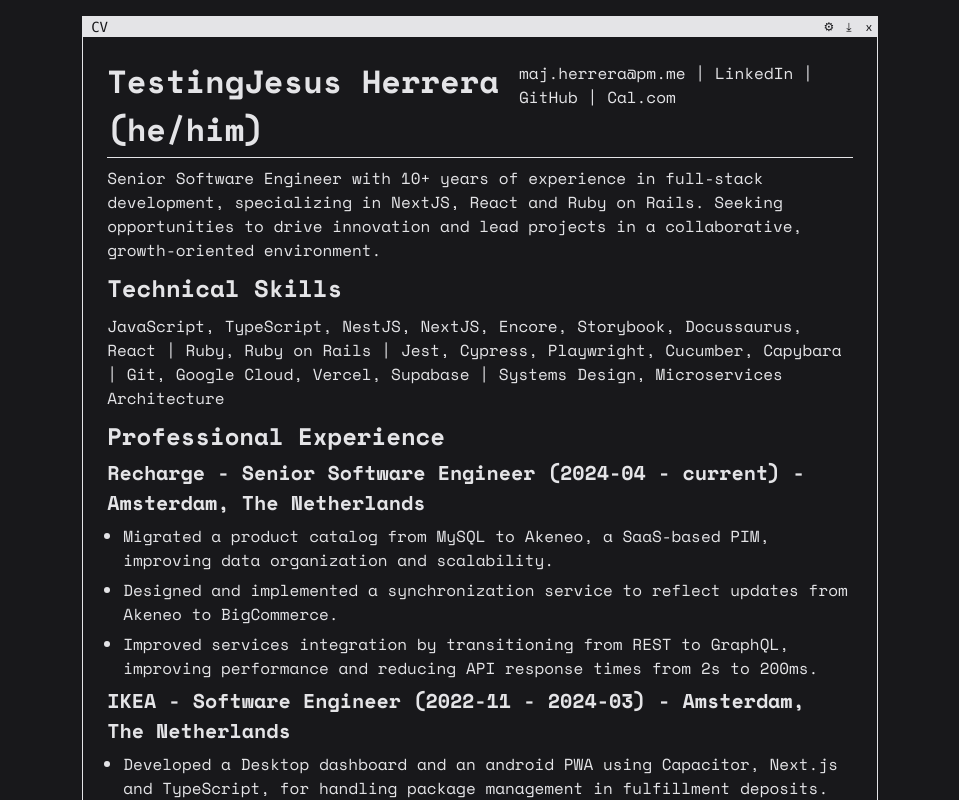
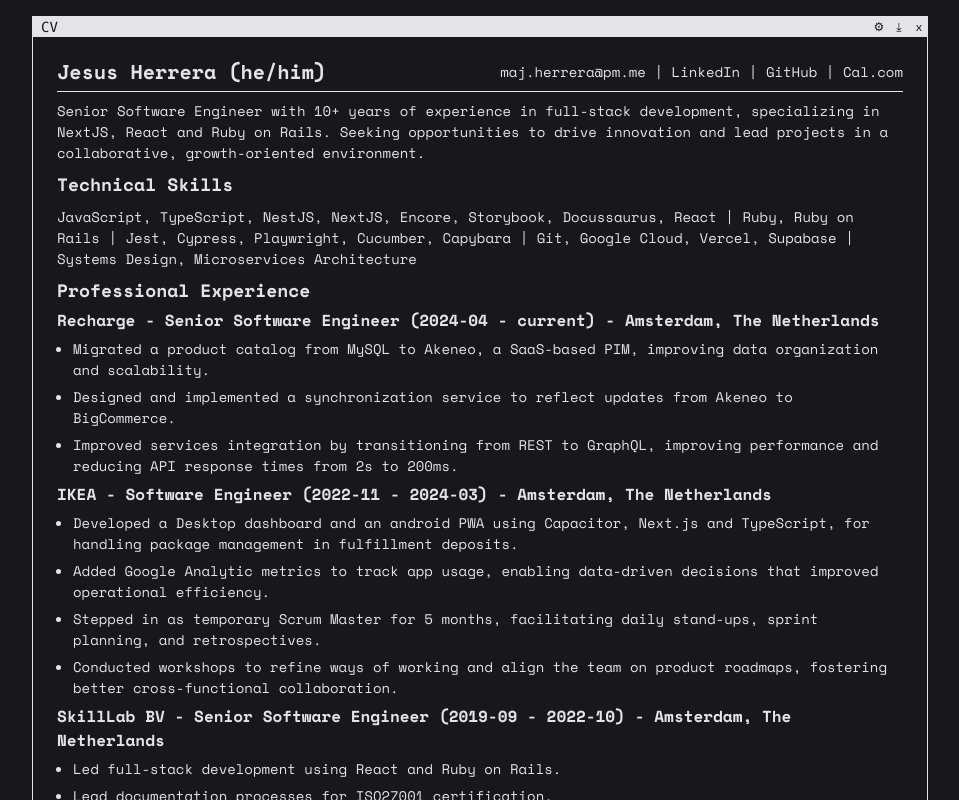
Before and after one commit to trueshizus/shizus, a Next.js app: page / in a window 1280 px wide. Shown: the top 800 px of the page, without its empty margins (160-1119 px from the left). Built offline with nearby package versions, Linux system fonts and the light colour scheme.

Commit message:
Adjust default font sizes and add size display in text styler

```diff
--- a/components/cv-mdx-components.tsx
+++ b/components/cv-mdx-components.tsx
@@ -31,7 +31,6 @@ const H1 = ({ children }: MDXComponentProps) => {
       className={`font-mono font-bold my-1 ${currentFont.className}`}
       style={{ fontSize: `${fontSizes.h1}px` }}
     >
-      <span className="text-zinc-200">Testing</span>
       {children}
     </h1>
   );
--- a/components/interactive-cv.tsx
+++ b/components/interactive-cv.tsx
@@ -5,7 +5,7 @@ export default function InteractiveCV() {
   const { currentFont } = useFont();
   return (
     <article
-      className={`md:h-[297mm] md:w-[210mm] px-6 py-4 ${currentFont.className}`}
+      className={`md:min-h-[297mm] md:min-w-[210mm] px-6 py-4 ${currentFont.className}`}
     >
       <CV components={cvMdxComponents} />
     </article>
--- a/components/text-styler.tsx
+++ b/components/text-styler.tsx
@@ -39,6 +39,7 @@ export default function TextStyler() {
           </TabsTrigger>
         </TabsList>
         <TabsContent value="h1" className="mt-4">
+          <p className="text-sm text-zinc-500 my-2">{fontSizes.h1}px</p>
           <Slider
             value={[fontSizes.h1]}
             onValueChange={(value) => handleSliderChange(value, "h1")}
@@ -48,6 +49,7 @@ export default function TextStyler() {
           />
         </TabsContent>
         <TabsContent value="h2" className="mt-4">
+          <p className="text-sm text-zinc-500 my-2">{fontSizes.h2}px</p>
           <Slider
             value={[fontSizes.h2]}
             onValueChange={(value) => handleSliderChange(value, "h2")}
@@ -57,6 +59,7 @@ export default function TextStyler() {
           />
         </TabsContent>
         <TabsContent value="h3" className="mt-4">
+          <p className="text-sm text-zinc-500 my-2">{fontSizes.h3}px</p>
           <Slider
             value={[fontSizes.h3]}
             onValueChange={(value) => handleSliderChange(value, "h3")}
@@ -66,6 +69,7 @@ export default function TextStyler() {
           />
         </TabsContent>
         <TabsContent value="p" className="mt-4">
+          <p className="text-sm text-zinc-500 my-2">{fontSizes.p}px</p>
           <Slider
             value={[fontSizes.p]}
             onValueChange={(value) => handleSliderChange(value, "p")}
@@ -75,6 +79,7 @@ export default function TextStyler() {
           />
         </TabsContent>
         <TabsContent value="li" className="mt-4">
+          <p className="text-sm text-zinc-500 my-2">{fontSizes.li}px</p>
           <Slider
             value={[fontSizes.li]}
             onValueChange={(value) => handleSliderChange(value, "li")}
--- a/contexts/font-context.tsx
+++ b/contexts/font-context.tsx
@@ -59,11 +59,11 @@ type FontContextType = {
 };
 
 const defaultFontSizes: FontSizes = {
-  h1: 32,
-  h2: 24,
-  h3: 20,
-  p: 16,
-  li: 16,
+  h1: 20,
+  h2: 18,
+  h3: 16,
+  p: 14,
+  li: 14,
 };
 
 const FontContext = createContext<FontContextType | undefined>(undefined);
```
